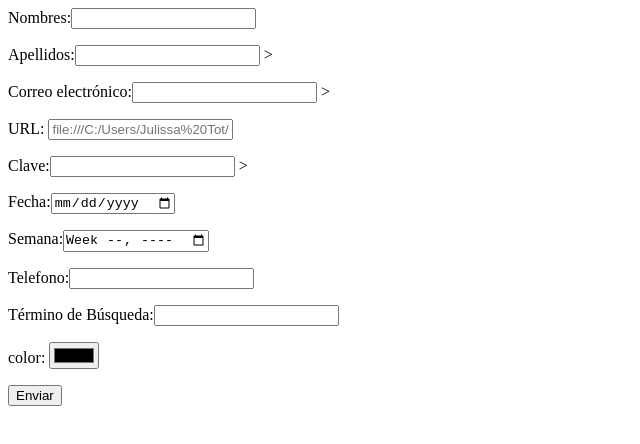
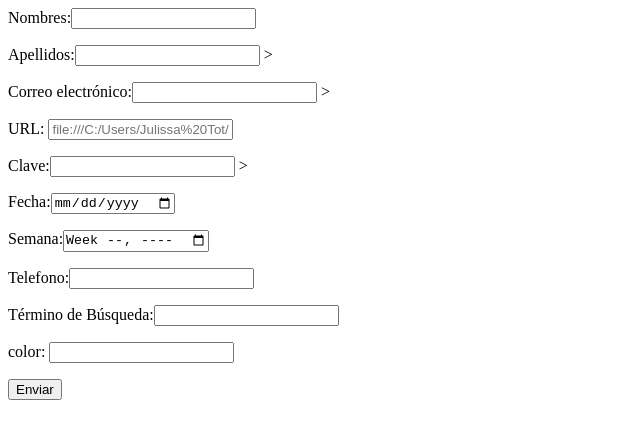
Before and after one commit to Adaly320/juli, a plain HTML site: page index.html in a window 1280 px wide. Shown: the whole page, without its empty margins (0-640 px from the left). Drawn offline with Linux system fonts and the light colour scheme.

Commit message:
Update index.html

```diff
--- a/index.html
+++ b/index.html
@@ -17,7 +17,7 @@
 		Semana:<input type="week" name="week_control" required> <p>
 		Telefono:<input type="text" name="telefono" required> <p>
 		Término de Búsqueda:<input type="search" name="search_control"required> <p>
-		color: <input type="color" name="color_control" required> <p>
+		color: <input type="yellow" name="color_control" required> <p>
 		<input type="submit" value="Enviar" required> <p>
 
 </form>
```
